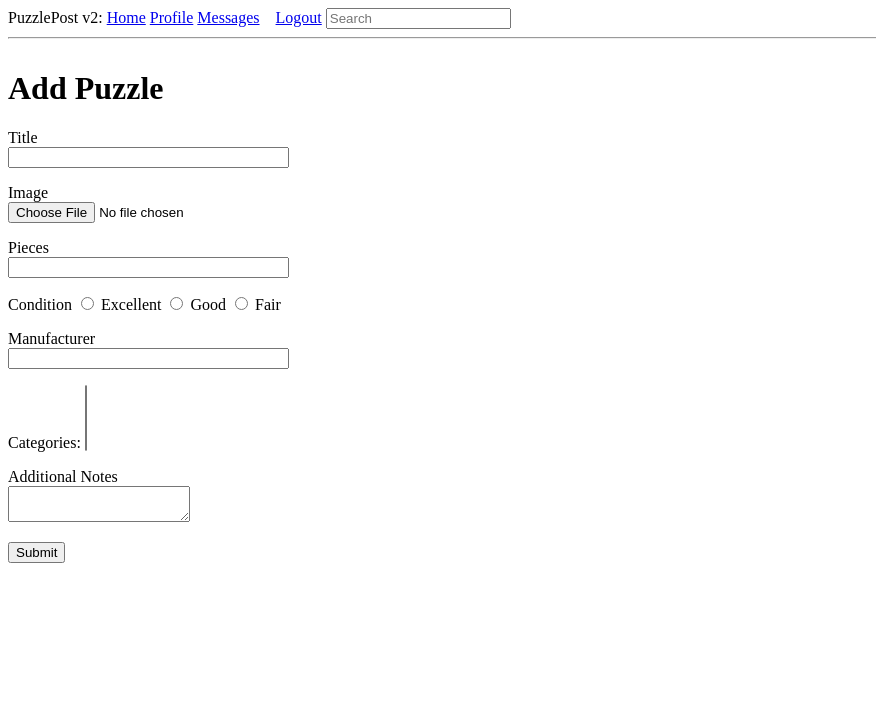
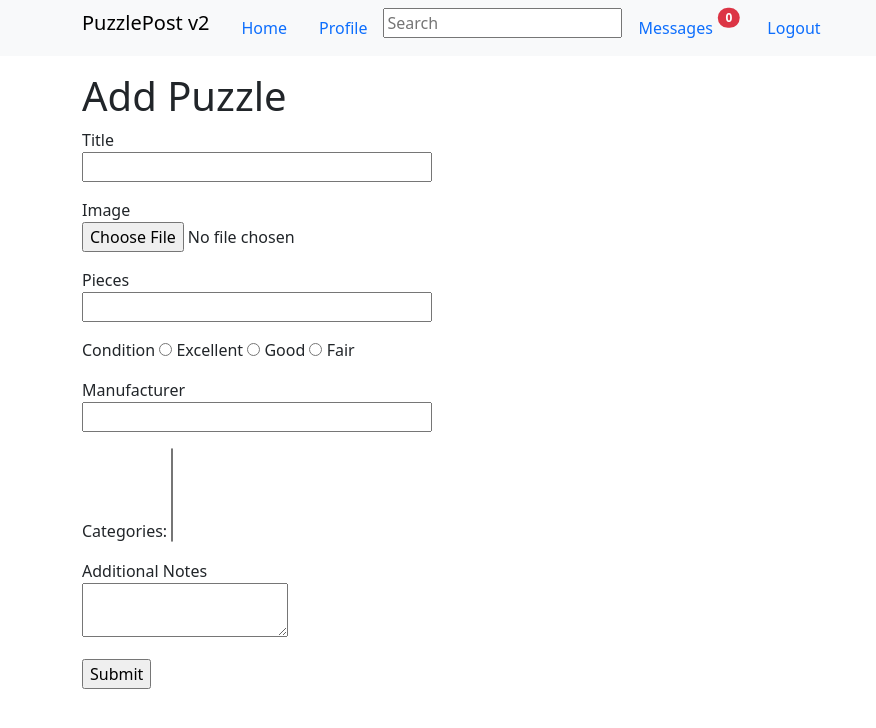
Before and after one commit to sfreeley/puzzle-post-v2-flask, a Flask app: page /save_puzzle in a window 1280 px wide. Shown: the top 728 px of the page, without its empty margins (0-876 px from the left). Run offline with Flask 3, Linux system fonts and the light colour scheme; the visitor is signed in with stand-in values (Sample User, id 1); data comes from the database, SQL or seed files in the repository; data that the repository does not hold is empty; some libraries are stand-ins or nearby versions.

Commit message:
change base.html formatting in order to incorporate bootstrap

```diff
--- a/app/templates/base.html
+++ b/app/templates/base.html
@@ -1,14 +1,63 @@
 <!doctype html>
 <html>
     <head>
+        <meta charset="utf-8">
+        <meta name="viewport" content="width=device-width, initial-scale=1">
+        <link href="https://cdn.jsdelivr.net/npm/bootstrap@5.3.3/dist/css/bootstrap.min.css" rel="stylesheet" integrity="sha384-QWTKZyjpPEjISv5WaRU9OFeRpok6YctnYmDr5pNlyT2bRjXh0JMhjY6hW+ALEwIH" crossorigin="anonymous">
         {% if title %}
         <title>{{title}} - PuzzlePost v2</title>
         {% else %}
         <title>Welcome to PuzzlePost v2!</title>
         {% endif %}
 
+        <script>
+            // show number of unread messages/requests
+            function set_message_count(n) {
+                const count = document.getElementById('message_count');
+                count.innerText = n;
+                count.style.visibility = n ? 'visible' : 'hidden';
+            }
+            // search functionality
+            async function search_a() {
+                // get the value of whatever user is typing into search bar
+                const query = document.getElementById('searchInput').value
 
-        <style>
+                console.log(`Query: ${query}`)
+                const response = await fetch(`/search?query=${query}`)
+                if (!response.ok) {
+                    // Handle HTTP errors
+                    console.error(`HTTP error: ${response.status}`);
+                    const text = await response.text();
+                    console.error(`Response: ${text}`);
+                    return;
+                }
+                const data = await response.json()
+                console.log(`Data received: `, data)
+
+                // select div with class="puzzle-item"
+                const puzzles = document.querySelectorAll('.puzzle-item')
+                // hide all the current puzzles showing on page
+                puzzles.forEach(function(puzzle){
+                    puzzle.style.display = 'none'
+                })
+                // if whatever backend response that's sent to frontend has results...
+                if (data.length > 0) {
+                    data.forEach(function(puzzle_result) {
+                        // get same div as above that has id=puzzle-item.id(this will be updated view of results of user's search)
+                        const puzzle = document.querySelector(`#puzzle-${puzzle_result.id}`)
+                        if (puzzle) {
+                            puzzle.style.display = 'block';
+                        }
+                    })
+                }
+                else {
+                    alert('No results found')
+                }
+            }
+        </script>
+    </head>
+
+        <!-- <style>
             .title {
                 margin: 5px;
             }
@@ -43,101 +92,92 @@
 
         .hidden{
             visibility: hidden;
-        }
-        </style>
-        <script>
-            // show number of unread messages/requests
-            function set_message_count(n) {
-                const count = document.getElementById('message_count');
-                count.innerText = n;
-                count.style.visibility = n ? 'visible' : 'hidden';
-            }
-            // search functionality
-            async function search_a() {
-                // get the value of whatever user is typing into search bar
-                const query = document.getElementById('searchInput').value
+        } -->
+        <!-- </style> -->
 
-                console.log(`Query: ${query}`)
-                const response = await fetch(`/search?query=${query}`)
-                if (!response.ok) {
-                    // Handle HTTP errors
-                    console.error(`HTTP error: ${response.status}`);
-                    const text = await response.text();
-                    console.error(`Response: ${text}`);
-                    return;
-                }
-                const data = await response.json()
-                console.log(`Data received: `, data)
-                // const url = window.location.pathname.includes('messages') ? '/search' : '/search_puzzles';
-
-                // fetch(`/search?q=${query}`)
-                //     .then(function(response) {
-                //         return response.json()
-                //     } )
-                //     .then(function(data) {
-                // const resultsDiv = document.getElementById('results')
-                // resultsDiv.textContent = ''
-
-                // select div with class="puzzle-item"
-                const puzzles = document.querySelectorAll('.puzzle-item')
-                // hide all the current puzzles showing on page
-                puzzles.forEach(function(puzzle){
-                    puzzle.style.display = 'none'
-                })
-                // if whatever backend response that's sent to frontend has results...
-                if (data.length > 0) {
-                    data.forEach(function(puzzle_result) {
-                        // get same div as above that has id=puzzle-item.id(this will be updated view of results of user's search)
-                        const puzzle = document.querySelector(`#puzzle-${puzzle_result.id}`)
-                        if (puzzle) {
-                            puzzle.style.display = 'block';
-                        }
-                    })
-                }
-                else {
-                    alert('No results found')
-                }
+        <body>
 
 
-            // })
-            }
-        </script>
-    </head>
-    <body>
-        <nav>
-            PuzzlePost v2:
-            <a href="{{ url_for('index') }}">Home</a>
+        <nav class="navbar navbar-expand-lg bg-body-tertiary">
+            <div class="container-md">
+
+
+
+            <!-- <button class="navbar-toggler" type="button" data-bs-toggle="collapse" data-bs-target="#navbarNav" aria-controls="navbarNav" aria-expanded="false" aria-label="Toggle navigation">
+                <span class="navbar-toggler-icon"></span>
+            </button>
+            <div class="collapse navbar-collapse" id="navbarNav"> -->
+                <ul class="nav">
+                    <li class="nav-item">
+                        <!-- Homepage -->
+                        <a class="navbar-brand" href="{{ url_for('index') }}">PuzzlePost v2</a>
+                    </li>
+                    <li class="nav-item">
+                        <!-- Homepage -->
+                        <a class="nav-link active" aria-current="page" href="{{ url_for('index') }}">Home</a>
+                    </li>
+                    <li class="nav-item">
+                        <!-- Login -->
                     {% if current_user.is_anonymous %}
-            <a href="{{ url_for('login') }}">Login</a>
+                        <a class="nav-link" href="{{ url_for('login') }}">Login</a>
+                    </li>
                     {% else %}
-            <a href="{{ url_for('user', username=current_user.username) }}">Profile</a>
-            <a href="{{ url_for('messages', user_id=None) }}">Messages</a>
+                    <li class="nav-item">
+                        <!-- User Profile Page -->
+                        <a class="nav-link" href="{{ url_for('user', username=current_user.username) }}">Profile</a>
+                    </li>
+
+
+
+                    {% endif %}
+                    <li class="nav-item">
+                    <!-- search bar -->
+                    <input type="text" id="searchInput" placeholder="Search" aria-label="Search" oninput="search_a()">
+                    </li>
+                    <li class="nav-item">
+                        <div class="d-flex align-items-center">
+                     <!-- Messages -->
+                     <a class="nav-link" href="{{ url_for('messages', user_id=None) }}">Messages</a>
                      {% set unread_message_count = current_user.unread_message_count() %}
                      <span id="message_count"
-            class="{% if unread_message_count == 0 %}hidden{% endif %}">
+                     class="position-relative translate-middle badge rounded-pill bg-danger {% if unread_message_count == 0 %}hidden{% endif %}">
                          {{unread_message_count}}
                      </span>
-            <a href="{{ url_for('logout') }}">Logout</a>
-            <!-- search bar -->
-            <input type="text" id="searchInput" placeholder="Search" oninput="search_a()">
-            {% endif %}
+                        </div>
+                    </li>
 
+                    <li class="nav-item">
+                        <!-- Logout -->
+                        <a class="nav-link" href="{{ url_for('logout') }}">Logout</a>
+                    </li>
+                </ul>
+            </div>
 </nav>
-        <hr>
-
+<div class="container mt-3">
     {% with messages = get_flashed_messages() %}
     {% if messages %}
-        <ul>
         {% for message in messages %}
-                <p>{{ message }}</p>
+            <div class="alert alert-info" role="alert">{{ message }}</div>
         {% endfor %}
-
-        </ul>
     {% endif %}
-
     {% endwith %}
-        <div class="content" id="results"></div>
     {% block content %}{% endblock %}
 </div>
+
+<script src="https://cdn.jsdelivr.net/npm/bootstrap@5.3.3/dist/js/bootstrap.bundle.min.js" integrity="sha384-YvpcrYf0tY3lHB60NNkmXc5s9fDVZLESaAA55NDzOxhy9GkcIdslK1eN7N6jIeHz" crossorigin="anonymous"></script>
+</body>
+
+
+
+
+
+
+
+
+
+
+
+        </div>
+
     </body>
 </html>
```
Lines whose indentation alone changed are shown as unchanged.
